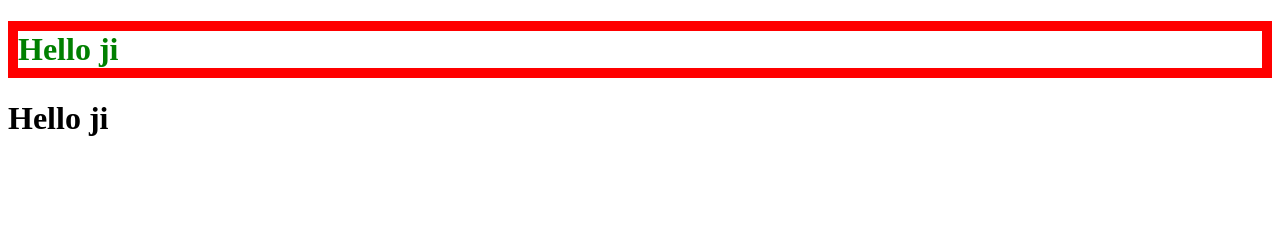
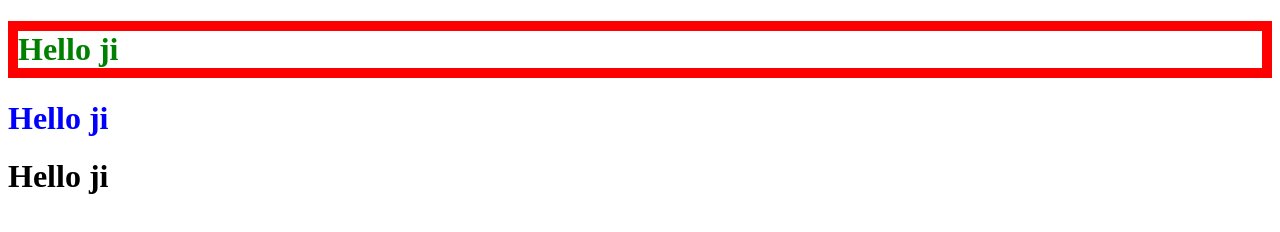
Before and after one commit to suyashjaiswal24/Chai-Tailwind, a plain HTML site: page index.html in a window 1280 px wide. Drawn offline with Linux system fonts and the light colour scheme.

Commit message:
Handled multiple elements

```diff
--- a/index.html
+++ b/index.html
@@ -8,7 +8,8 @@
 <body>
     <!-- <h1 class="box chai-border-10 chai-color-blue puppy nochai-border-10">Hello ji</h1> -->
     <h1 class="chai-border-10 chai-color-green">Hello ji</h1>
-    <h1 class="heading">Hello ji</h1>
+    <h1 class="chai-color-blue">Hello ji</h1>
+    <h1 class="nochai-color-blue">Hello ji</h1>
     <script src="main.js"></script>
 </body>
 </html>
--- a/main.js
+++ b/main.js
@@ -7,28 +7,31 @@
 }
 
 
-let ele = document.querySelectorAll('[class]')
-console.log("Elements: ", ele) // Elements:  NodeList(2) [h1.chai-border-10.chai-color-green, h1.heading]
-let ele2 = document.querySelectorAll('[class *= "chai-"]')
-console.log("Elements: ", ele2) // Elements:  NodeList [h1.chai-border-10.chai-color-green]
+let ele = document.querySelectorAll('[class *= "chai-"]')
+console.log("Elements: ", ele) // Elements:  NodeList(3) [h1.chai-border-10.chai-color-green, h1.chai-color-blue, h1.nochai-color-blue]
 
-const classArray = Array.from(ele2[0].classList)
-console.log("ClassArray: ", classArray) // ClassArray:  (2) ['chai-border-10', 'chai-color-green']
+ele.forEach(e => {
+    const classArray = Array.from(e.classList)
+    console.log("ClassArray: ", classArray) // ClassArray:  (2) ['chai-border-10', 'chai-color-green']    ClassArray:  ['chai-color-blue']    ClassArray:  ['nochai-color-blue']
 
-let style = ""
+    const chaiList = classArray.filter((c) => c.startsWith("chai-"))
+    console.log("ChaiList: ", chaiList) // ChaiList:  (2) ['chai-border-10', 'chai-color-green']    ChaiList:  ['chai-color-blue']    ChaiList:  []
 
-classArray.forEach((cl) => {
+    let style = ""
 
-    const parts = cl.split("-") // parts = ["chai", "border", "10"]       parts = ["chai", "color", "green"]
+    chaiList.forEach((ch) => {
+        console.log("Chai Element's class: ",ch)
+        const parts = ch.split("-") // parts = ["chai", "border", "10"]    parts = ["chai", "color", "green"]   parts = ["chai", "color", "blue"]
 
-    const type = parts[1] // border      color
-    const value = parts[2] // 10         green
+        const type = parts[1] // border  color      color
+        const value = parts[2] // 10     green      blue
 
-    if(styles[type]){
-        console.log(`Style for ${type}-> `, styles[type](value) + "; ") //Style for border->  border: 10px solid red;           Style for color->  color: green;
-        style += styles[type](value) + "; "
-        console.log( `Element Style becomes-> ` , style) // Element Style becomes->  border: 10px solid red;      Element Style becomes->  border: 10px solid red; color: green;
-    }
-})
+        if(styles[type]){
+            console.log(`Style for ${type}-> `, styles[type](value) + "; ") //Style for border->  border: 10px solid red;    Style for color->  color: green;    Style for color->  color: blue;
+            style += styles[type](value) + "; "
+            console.log( `Element Style becomes-> ` , style) // Element Style becomes->  border: 10px solid red;   Element Style becomes->  border: 10px solid red; color: green;      Element Style becomes->  color: blue;
+        }
+    })
 
-ele2[0].style = style // <h1 class="chai-border-10 chai-color-green" style="border: 10px solid red; color: green;">Hello ji</h1>
+    e.style.cssText += style // <h1 class="chai-border-10 chai-color-green" style="border: 10px solid red; color: green;">Hello ji</h1>       <h1 class="chai-color-blue" style="color: blue;">Hello ji</h1>
+});
```
